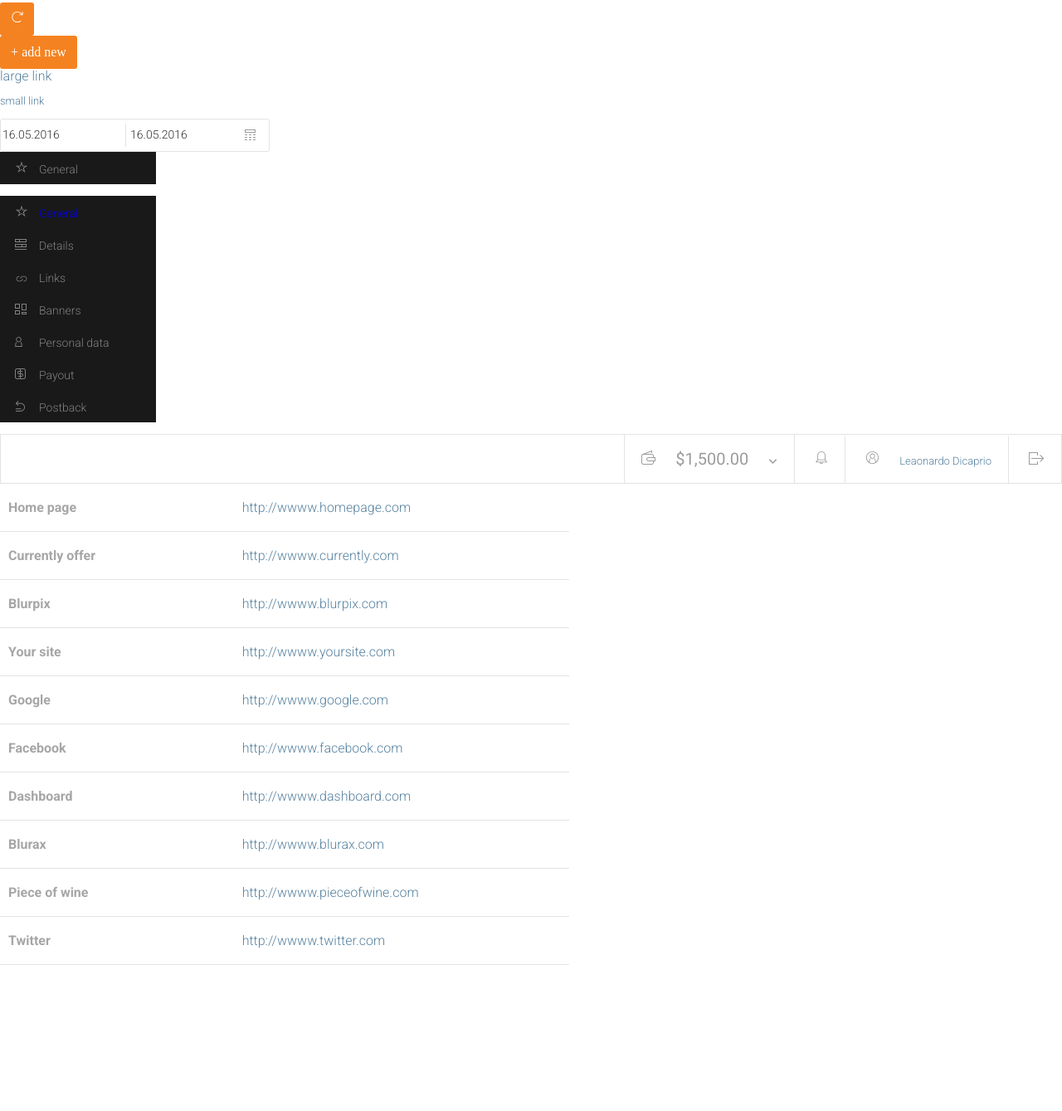
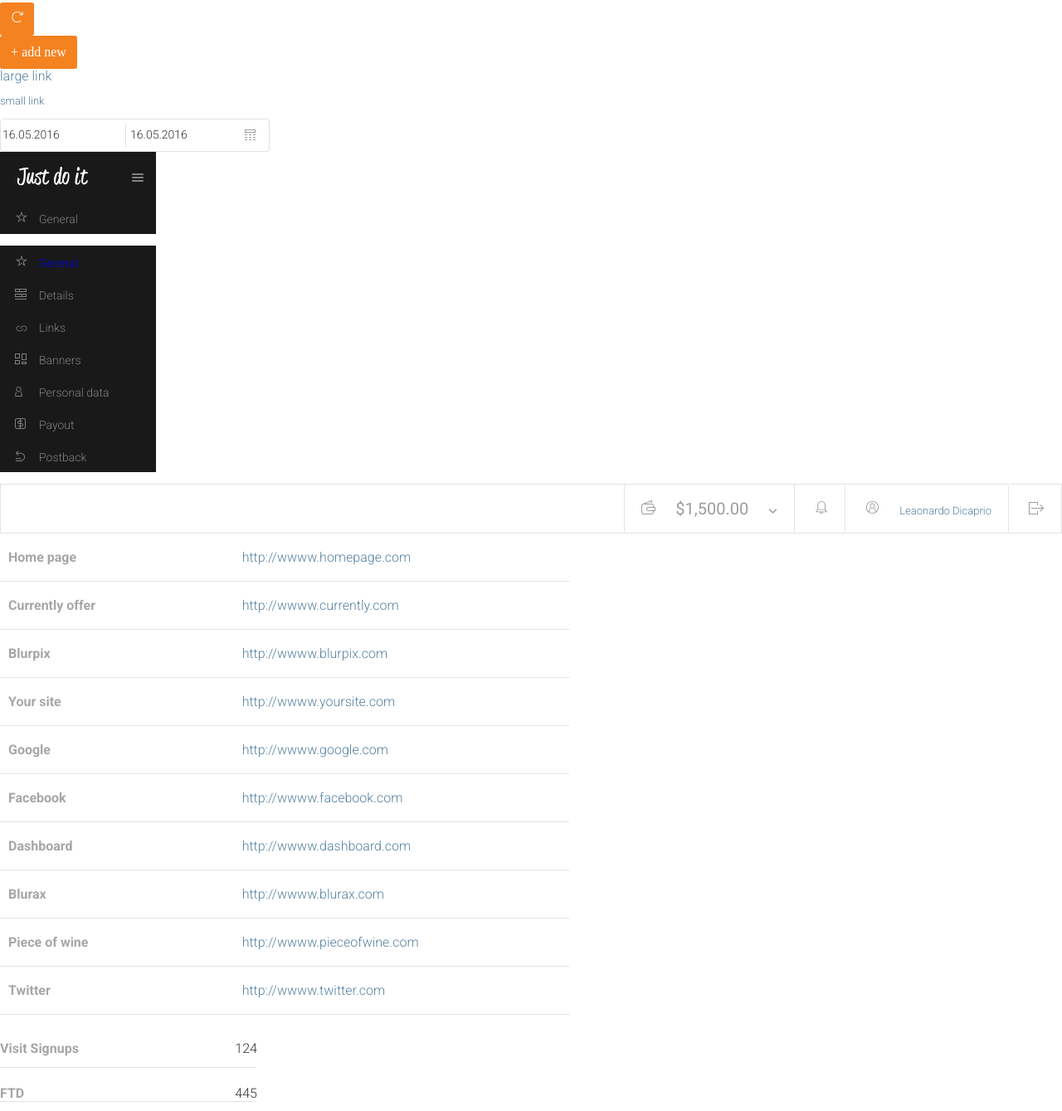
Before and after one commit to MPolonis/first-project, a website: page styleguide.html in a window 1280 px wide. Shown: the part 301-1640 px from the top of the page at 83% size. Before the commit the page ends 1464 px from the top, so only its background shows below. Drawn offline with Linux system fonts and the light colour scheme.

Commit message:
Improve styleguide

```diff
--- a/sass/_sidebar.scss
+++ b/sass/_sidebar.scss
@@ -76,3 +76,18 @@
     height: 14px;
     width: 13px;
 }
+// LOGO AND HAMBURGER
+.sidenav-logo {
+    @extend .sidenav;
+    height: 60px;
+}
+.logo-size {
+    height: 23px;
+    width: 86px;
+    margin: 18px 0 0 20px;
+}
+.hamburger-icon {
+    height: 16px;
+    width: 18px;
+    margin: 23px 18px 0 0;
+}
--- a/styleguide.html
+++ b/styleguide.html
@@ -47,6 +47,19 @@
                     <path d="M0,0v4h13V0H0z M12,3H1V1h11V3z M0,7h3V6H0V7z M5,7h3V6H5V7z M10,7h3V6h-3V7z M0,10h3V9H0V10z M5,10h3V9H5V10z M10,10h3V9
 	                h-3V10z M0,13h3v-1H0V13z M5,13h3v-1H5V13z M10,13h3v-1h-3V13z"/>
                 </svg>
+            </div>
+        </div>
+        <div class="sidenav-logo">
+            <div class="row">
+                <div class="col-lg-10">
+                    <img src="images/logo.png" class="logo-size">
+                </div>
+                <div class="col-lg-2">
+                        <svg xmlns="http://www.w3.org/2000/svg" xmlns:xlink="http://www.w3.org/1999/xlink"
+                            viewBox="0 0 32 32" class="icon hamburger-icon">
+                            <path d="M4,10h24c1.104,0,2-0.896,2-2s-0.896-2-2-2H4C2.896,6,2,6.896,2,8S2.896,10,4,10z M28,14H4c-1.104,0-2,0.896-2,2  s0.896,2,2,2h24c1.104,0,2-0.896,2-2S29.104,14,28,14z M28,22H4c-1.104,0-2,0.896-2,2s0.896,2,2,2h24c1.104,0,2-0.896,2-2  S29.104,22,28,22z"/>
+                        </svg>
+                </div>
             </div>
         </div>
         <div class="sidebar">
@@ -327,5 +340,15 @@
                 </div>
             </div>
         </div>
+        <div>
+            <div class="row statistic-big">
+                <div class="col-lg-11 statistic-text">Visit Signups</div>
+                <div class="col-lg-1 statistic-number">124</div>
+            </div>
+            <div class="row statistic-small">
+                <div class="col-lg-11 statistic-text">FTD</div>
+                <div class="col-lg-1 statistic-number">445</div>
+            </div>
+        </div>
     </body>
 </html>
```
Also changed, not shown: css/style.css, images/hamburger.svg (added), images/logo.png (added), 1 other file.
